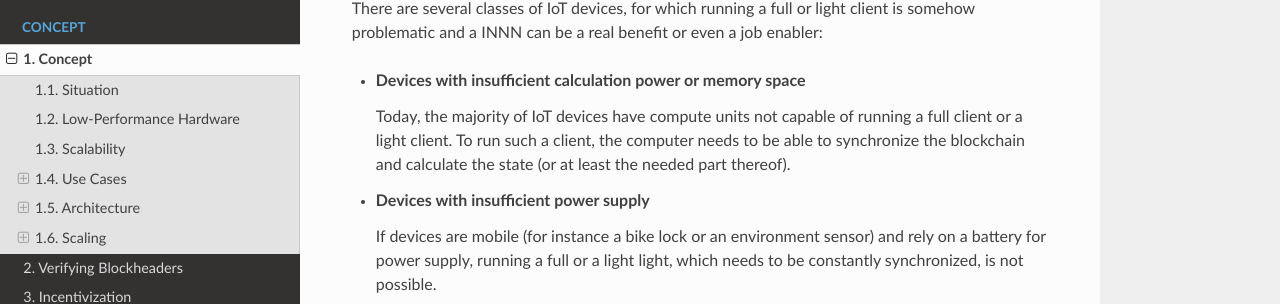
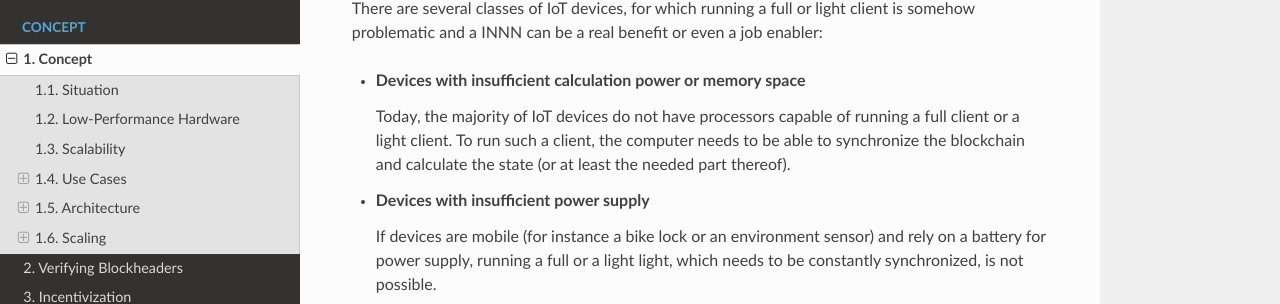
Before and after one commit to blockchainsllc/in3-docs, a Sphinx documentation site: the page built from docs/intro.md, in a window 1280 px wide and 900 px high, scrolled down 916 px. Shown: the part 151-455 px from the top of the window. Built offline with Sphinx 7.4.7 and the Read the Docs theme 2.0.0, drawn with Linux system fonts in a browser that asks for light colours; pages that are not in the unit, such as notebooks, are missing from menus.

Commit message:
Compute units -> Processors
This is something I will have to double check but I think this is an easier way of saying this

```diff
--- a/docs/intro.md
+++ b/docs/intro.md
@@ -35,7 +35,7 @@ There are several classes of IoT devices, for which running a full or light clie
 
 - **Devices with insufficient calculation power or memory space**
 
-    Today, the majority of IoT devices have compute units not capable of running a full client or a light client. To run such a client, the computer needs to be able to synchronize the blockchain and calculate the state (or at least the needed part thereof).
+    Today, the majority of IoT devices do not have processors capable of running a full client or a light client. To run such a client, the computer needs to be able to synchronize the blockchain and calculate the state (or at least the needed part thereof).
 
 - **Devices with insufficient power supply**
 
```
